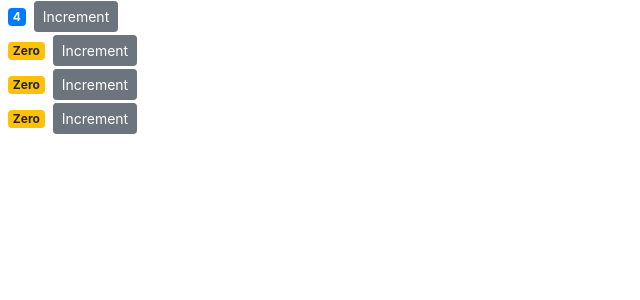
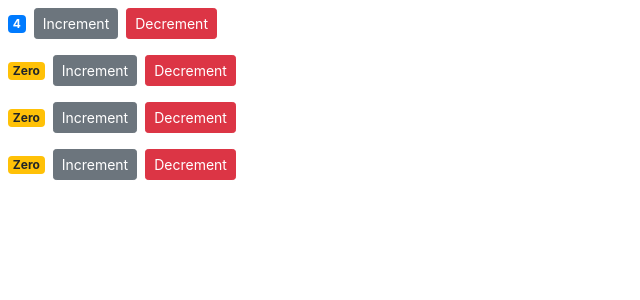
Before and after one commit to cfayard/React-counter-app, a React (Create React App) app: page / in a window 1280 px wide. Shown: the top 300 px of the page, without its empty margins (0-640 px from the left). Built offline with nearby package versions, Linux system fonts and the light colour scheme.

Commit message:
added decrement function and button

```diff
--- a/src/components/counter.jsx
+++ b/src/components/counter.jsx
@@ -7,6 +7,9 @@ class Counter extends Component {
 
   handleIncrement = () => {
     this.setState({ value: this.state.value + 1 });
+  };
+  handleDecrement = () => {
+    this.setState({ value: this.state.value - 1 });
   };
 
   render() {
@@ -18,6 +21,12 @@ class Counter extends Component {
           className={"btn btn-secondary btn-sm"}
         >
           Increment
+        </button>
+        <button
+          onClick={() => this.handleDecrement()}
+          className={"btn btn-danger btn-sm m-2"}
+        >
+          Decrement
         </button>
       </div>
     );
--- a/src/components/counters.jsx
+++ b/src/components/counters.jsx
@@ -16,7 +16,7 @@ class Counters extends Component {
     return (
       <div>
         {this.state.counters.map((counter) => (
-          <Counter key={counter.id} value={counter.value} />
+          <Counter key={counter.id} value={counter.value} id={counter.id} />
         ))}
       </div>
     );
```
